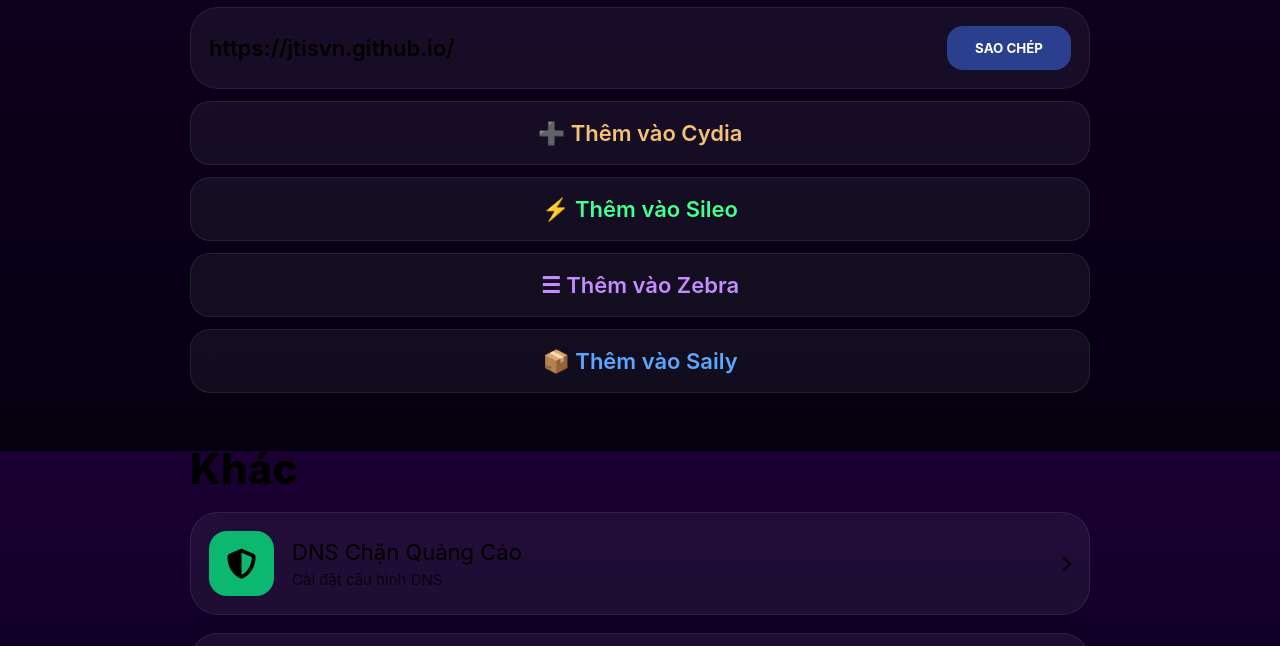
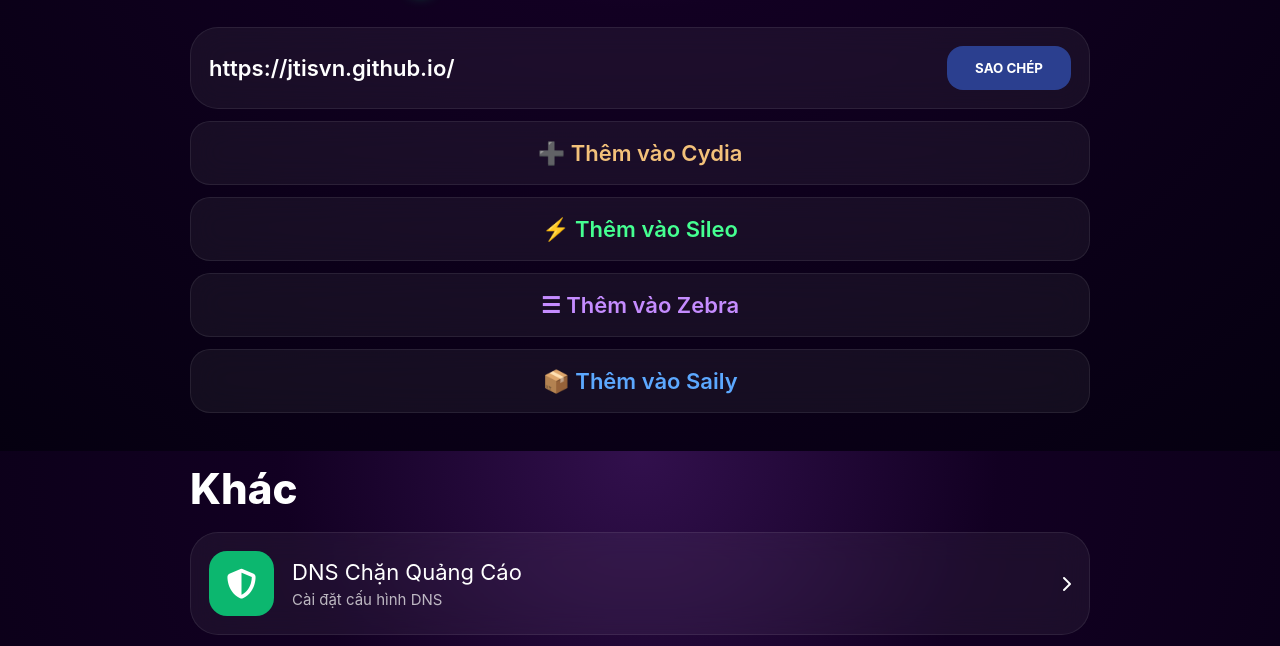
Before and after one commit to Little306/little3306.gitthub.io, a plain HTML site: page index.html in a window 1280 px wide. Shown: the part 349-995 px from the top of the page. Drawn offline with Linux system fonts and the light colour scheme.

Commit message:
Update index.html

```diff
--- a/index.html
+++ b/index.html
@@ -30,14 +30,18 @@
 font-family:-apple-system,BlinkMacSystemFont,sans-serif;
 }
 
+html{
+background:#050010;
+}
+
 body{
-background:linear-gradient(
-180deg,
-#1a0033 0%,
-#0d001f 40%,
-#050010 100%
-);
+min-height:100vh;
+background:
+radial-gradient(circle at top,#32104d 0%,#120022 35%,#050010 100%);
 background-attachment:fixed;
+color:white;
+padding:20px;
+overflow-x:hidden;
 }
 
 .container{
```
